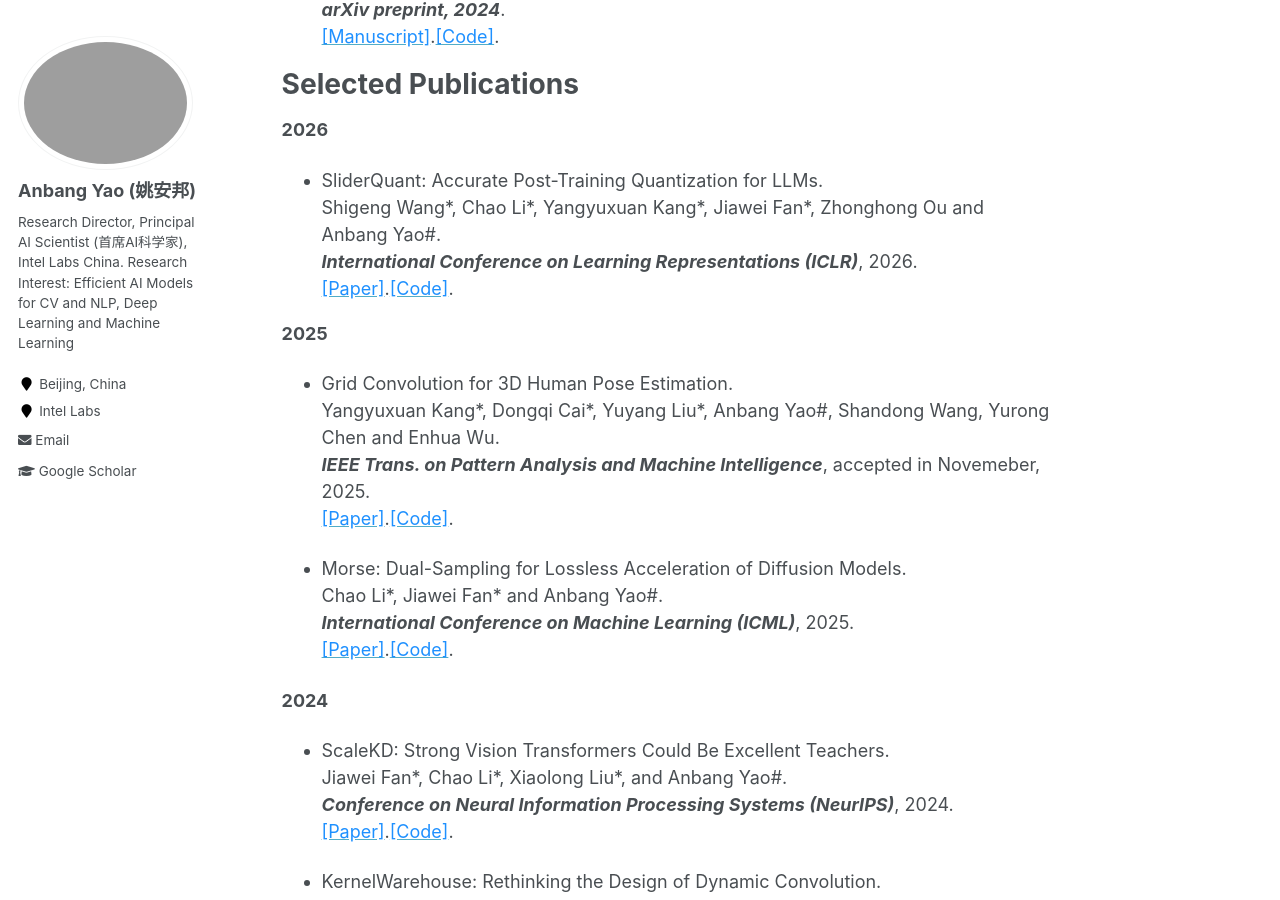
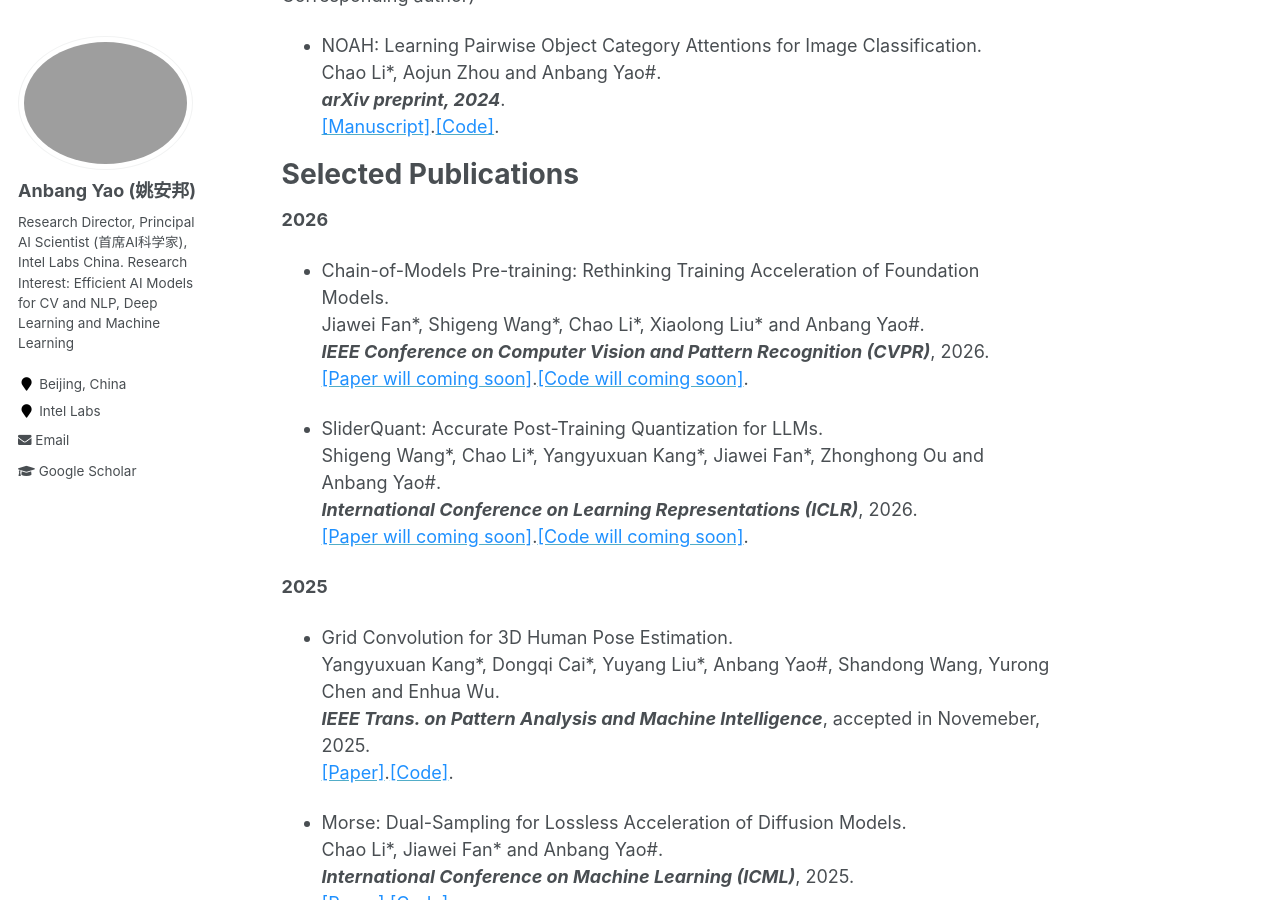
Before and after one commit to YaoAnbang/YaoAnbang.github.io, a Jekyll site: the page built from _pages/about.md, in a window 1280 px wide and 900 px high, scrolled down 4349 px. Built offline with Jekyll 4.4.1, drawn with Linux system fonts in a browser that asks for light colours; some of the changed text lies outside the part shown.

Commit message:
Update about.md

```diff
--- a/_pages/about.md
+++ b/_pages/about.md
@@ -17,6 +17,7 @@
 ---
 **<font color="Crimson">News：</font>**
 
++ February<!--21st-->, 2026. Our paper Chain-of-Models Pre-training (CoM_PT), the first work for the lossless training acceleration at the foundation model family level, is accepted to CVPR 2026.
 + January<!--26th-->, 2026. Our paper SliderQuant, **Slid**ing-lay**er** **Quant**ization for compressing and accelerating LLMs in the post-training regime, is accepted to ICLR 2026.
 + November<!--20th-->, 2025. I will be serving as an Area Chair for ICML 2026.
 + November<!--5th-->, 2025. Our paper, Grid Convolution for 3D Human Pose Estimation, is accepted to TPAMI.
@@ -64,8 +65,6 @@
 
 (\* Interns or team/project members mentored by me, \+ Equal contribution, \# Corresponding author)
 
-<!--+ Chain-of-Models Pre-training: Rethinking Training Acceleration of CLIP Models.<br> Jiawei Fan\*, Shigeng Wang\*, Chao Li\*, Xiaolong Liu\* and Anbang Yao\#.<br><em>**under review at a top-tier AI conference, 2025**</em>.<br> [<font color="DodgerBlue">[Manuscript]</font>](https://yaoanbang.github.io/).[<font color="DodgerBlue">[Code]</font>](https://yaoanbang.github.io/).<br>-->
-
 + NOAH: Learning Pairwise Object Category Attentions for Image Classification.<br> Chao Li\*, Aojun Zhou and Anbang Yao\#.<br><em>**arXiv preprint, 2024**</em>.<br> [<font color="DodgerBlue">[Manuscript]</font>](https://arxiv.org/abs/2402.02377).[<font color="DodgerBlue">[Code]</font>](https://github.com/OSVAI/NOAH).<br>
 
 Selected Publications
@@ -73,7 +72,9 @@
 
 **2026**
 
-+ SliderQuant: Accurate Post-Training Quantization for LLMs.<br> Shigeng Wang\*, Chao Li\*, Yangyuxuan Kang\*, Jiawei Fan\*, Zhonghong Ou and Anbang Yao\#.<br><em>**International Conference on Learning Representations (ICLR)**</em>, 2026.<br> [<font color="DodgerBlue">[Paper]</font>](https://openreview.net/pdf?id=YNqZqw4fLT).[<font color="DodgerBlue">[Code]</font>](https://yaoanbang.github.io/).<br>
++ Chain-of-Models Pre-training: Rethinking Training Acceleration of Foundation Models.<br> Jiawei Fan\*, Shigeng Wang\*, Chao Li\*, Xiaolong Liu\* and Anbang Yao\#.<br><em>**IEEE Conference on Computer Vision and Pattern Recognition (CVPR)**</em>, 2026.<br> [<font color="DodgerBlue">[Paper will coming soon]</font>](https://yaoanbang.github.io/).[<font color="DodgerBlue">[Code will coming soon]</font>](https://yaoanbang.github.io/).<br>
+
++ SliderQuant: Accurate Post-Training Quantization for LLMs.<br> Shigeng Wang\*, Chao Li\*, Yangyuxuan Kang\*, Jiawei Fan\*, Zhonghong Ou and Anbang Yao\#.<br><em>**International Conference on Learning Representations (ICLR)**</em>, 2026.<br> [<font color="DodgerBlue">[Paper will coming soon]</font>](https://openreview.net/pdf?id=YNqZqw4fLT).[<font color="DodgerBlue">[Code will coming soon]</font>](https://yaoanbang.github.io/).<br>
 
 **2025**
 
```
